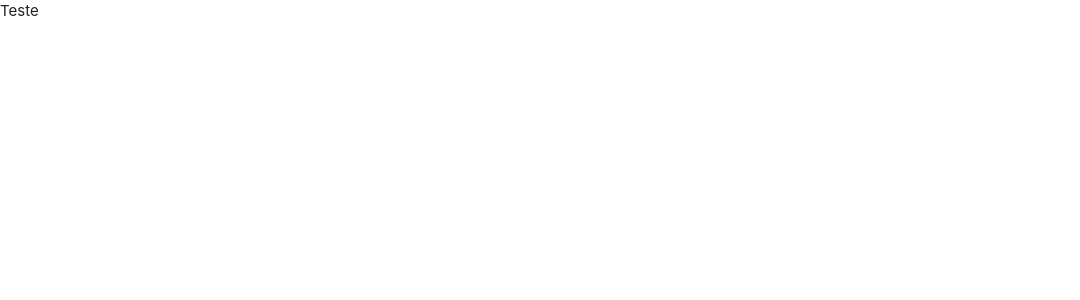
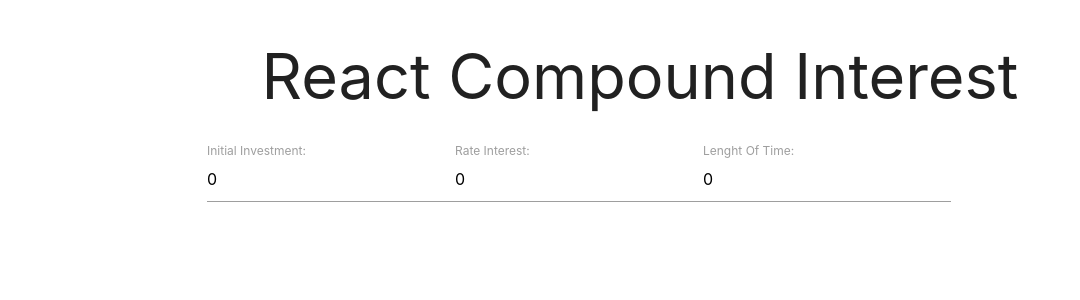
Before and after one commit to Lucaas-Eduardo/React-Compound-Interest-Calculator-, a React (Create React App) app: page / in a window 1280 px wide. Shown: the top 300 px of the page, without its empty margins (0-1080 px from the left). Built offline with nearby package versions, Linux system fonts and the light colour scheme.

Commit message:
add data inputs

```diff
--- a/src/App.js
+++ b/src/App.js
@@ -1,5 +1,44 @@
-import React from 'react';
+import React, { useState } from 'react';
+import Form from './components/Form';
 
 export default function App() {
-  return <div>Teste</div>;
+  const [initialInvestment, setInitialInvestment] = useState(0);
+  const [lengthOfTime, setlengthOfTime] = useState(0);
+  const [rateInterest, setRateInterest] = useState(0);
+
+  return (
+    <div className="container">
+      <h1 className="center">React Compound Interest</h1>
+      <div style={styles.nameContainerStyle}>
+        <Form
+          value={initialInvestment}
+          id={'inputInitalInvestment'}
+          label={'Initial Investment:'}
+          onChange={(value) => setInitialInvestment(value)}
+        />
+        <Form
+          value={rateInterest}
+          id={'inputRateInterest'}
+          label={'Rate Interest:'}
+          onChange={(value) => setInitialInvestment(value)}
+        />
+        <Form
+          value={lengthOfTime}
+          id={'inputLenghtOfTime'}
+          label={'Lenght Of Time:'}
+          onChange={(value) => setInitialInvestment(value)}
+        />
+      </div>
+    </div>
+  );
 }
+
+const styles = {
+  nameContainerStyle: {
+    display: 'flex',
+    flexDirection: 'row',
+    alignItems: 'center',
+    padding: '5px',
+    marginLeft: '10px',
+  },
+};
--- /dev/null
+++ b/src/components/Form.js
@@ -0,0 +1,15 @@
+import React from 'react';
+
+export default function Form({ value, onChange, id, label }) {
+  const handleChange = (event) => {
+    onChange(+event.target.value);
+  };
+  return (
+    <div className="input-field">
+      <input id={id} type="number" value={value} onChange={handleChange} />
+      <label htmlFor="{id}" className="active">
+        {label}
+      </label>
+    </div>
+  );
+}
```
